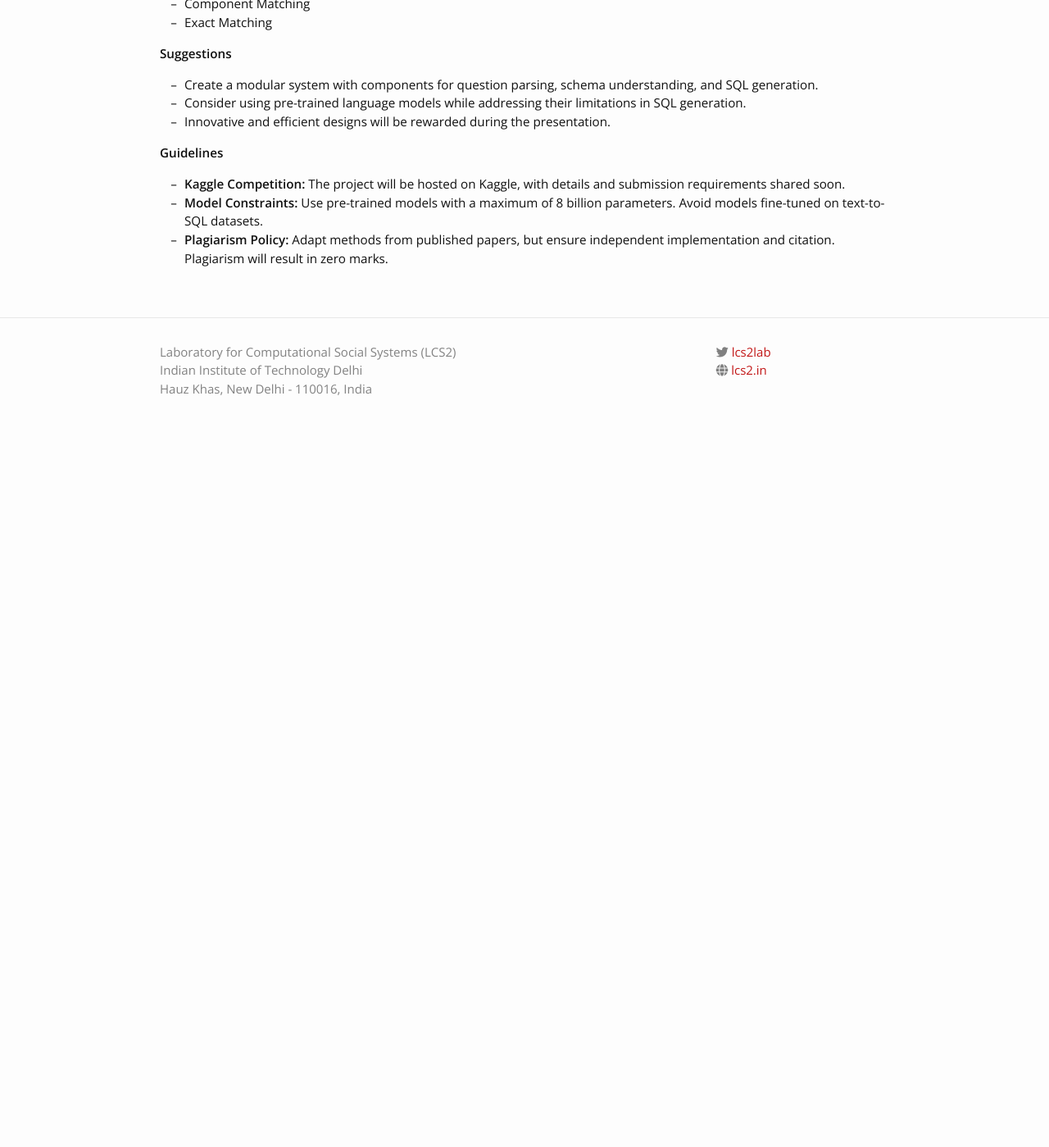
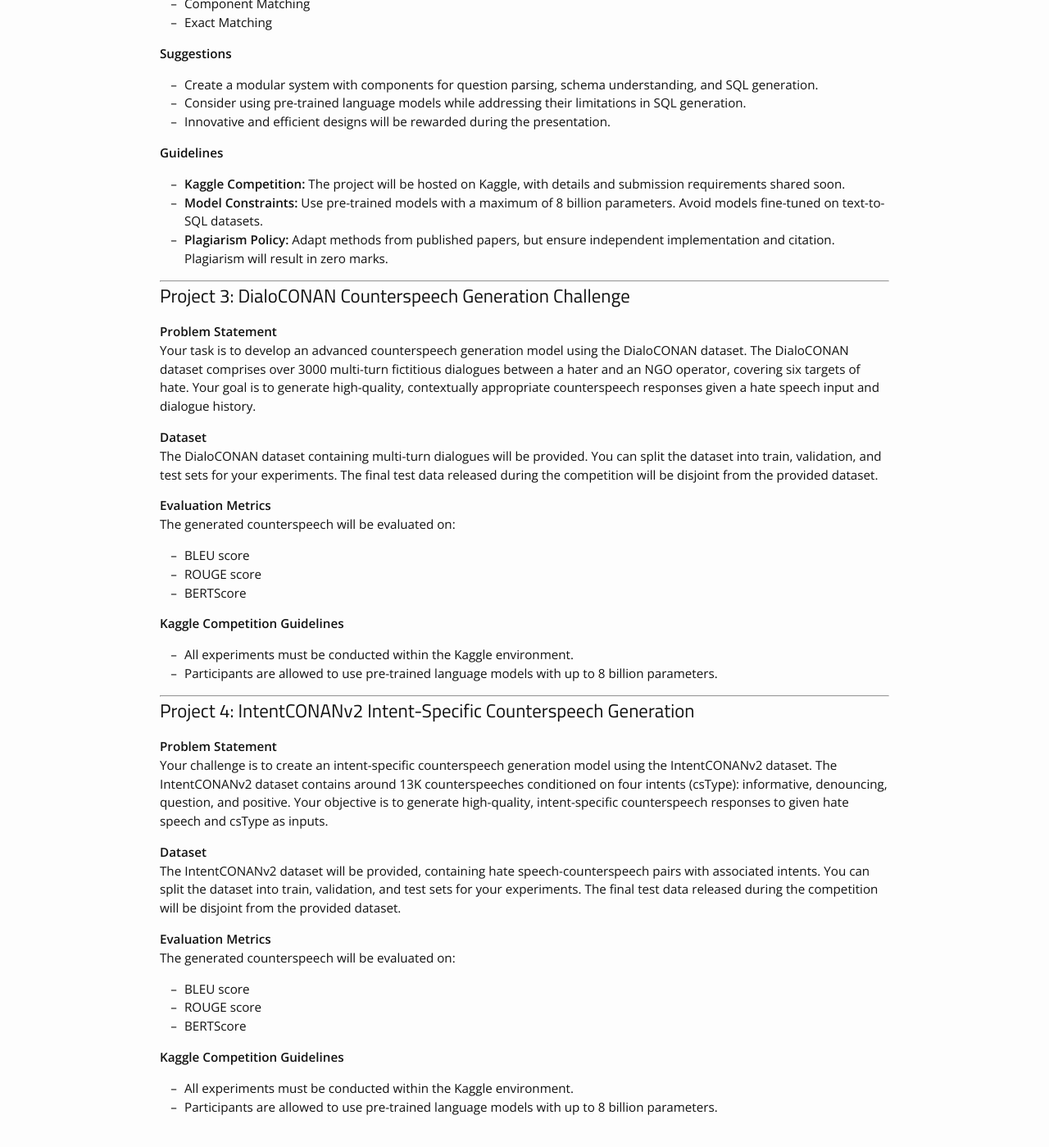
Before and after one commit to lcs2-iitd/ELL884-2402, a Jekyll site: the page built from project.md, in a window 1280 px wide and 1400 px high, scrolled down 1817 px. Shown: the whole window at 82% size. Built offline with Jekyll 4.4.1, drawn with Linux system fonts in a browser that asks for light colours; nearby versions of some CDN libraries; before the commit the page ends 2362 px from its top, so only the background shows below that.

Commit message:
Update project.md

```diff
--- a/project.md
+++ b/project.md
@@ -76,3 +76,43 @@ The system will be evaluated on:
 - **Kaggle Competition:** The project will be hosted on Kaggle, with details and submission requirements shared soon.
 - **Model Constraints:** Use pre-trained models with a maximum of 8 billion parameters. Avoid models fine-tuned on text-to-SQL datasets.
 - **Plagiarism Policy:** Adapt methods from published papers, but ensure independent implementation and citation. Plagiarism will result in zero marks.
+
+---
+
+## Project 3: DialoCONAN Counterspeech Generation Challenge
+
+**Problem Statement**
+Your task is to develop an advanced counterspeech generation model using the DialoCONAN dataset. The DialoCONAN dataset comprises over 3000 multi-turn fictitious dialogues between a hater and an NGO operator, covering six targets of hate. Your goal is to generate high-quality, contextually appropriate counterspeech responses given a hate speech input and dialogue history.
+
+**Dataset**
+The DialoCONAN dataset containing multi-turn dialogues will be provided. You can split the dataset into train, validation, and test sets for your experiments. The final test data released during the competition will be disjoint from the provided dataset.
+
+**Evaluation Metrics**
+The generated counterspeech will be evaluated on:
+- BLEU score
+- ROUGE score
+- BERTScore
+
+**Kaggle Competition Guidelines**
+- All experiments must be conducted within the Kaggle environment.
+- Participants are allowed to use pre-trained language models with up to 8 billion parameters.
+
+---
+
+## Project 4: IntentCONANv2 Intent-Specific Counterspeech Generation
+
+**Problem Statement**
+Your challenge is to create an intent-specific counterspeech generation model using the IntentCONANv2 dataset. The IntentCONANv2 dataset contains around 13K counterspeeches conditioned on four intents (csType): informative, denouncing, question, and positive. Your objective is to generate high-quality, intent-specific counterspeech responses to given hate speech and csType as inputs.
+
+**Dataset**
+The IntentCONANv2 dataset will be provided, containing hate speech-counterspeech pairs with associated intents. You can split the dataset into train, validation, and test sets for your experiments. The final test data released during the competition will be disjoint from the provided dataset.
+
+**Evaluation Metrics**
+The generated counterspeech will be evaluated on:
+- BLEU score
+- ROUGE score
+- BERTScore
+
+**Kaggle Competition Guidelines**
+- All experiments must be conducted within the Kaggle environment.
+- Participants are allowed to use pre-trained language models with up to 8 billion parameters.
```
